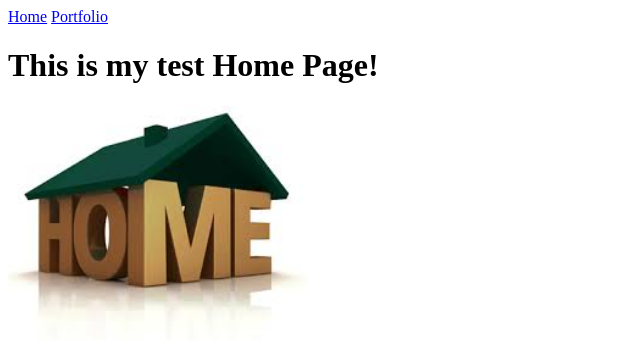
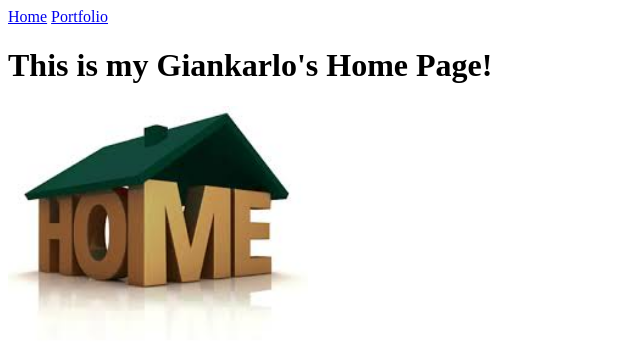
Before and after one commit to giankarlooo/giankarlooo.github.io, a plain HTML site: page my_website/index.html in a window 1280 px wide. Shown: the whole page, without its empty margins (0-640 px from the left). Drawn offline with Linux system fonts and the light colour scheme.

Commit message:
Changed the heading

```diff
--- a/my_website/index.html
+++ b/my_website/index.html
@@ -7,7 +7,7 @@
   <body>
     <a href="index.html">Home</a>
     <a href="portfolio.html">Portfolio</a>
-    <h1>This is my test Home Page!</h1>
+    <h1>This is my Giankarlo's Home Page!</h1>
     <img src="images/home.jpg" height="250">
   </body>
 </html>
```
Also changed, not shown: .c9/metadata/environment/my_website/index.html, 1 other file.
